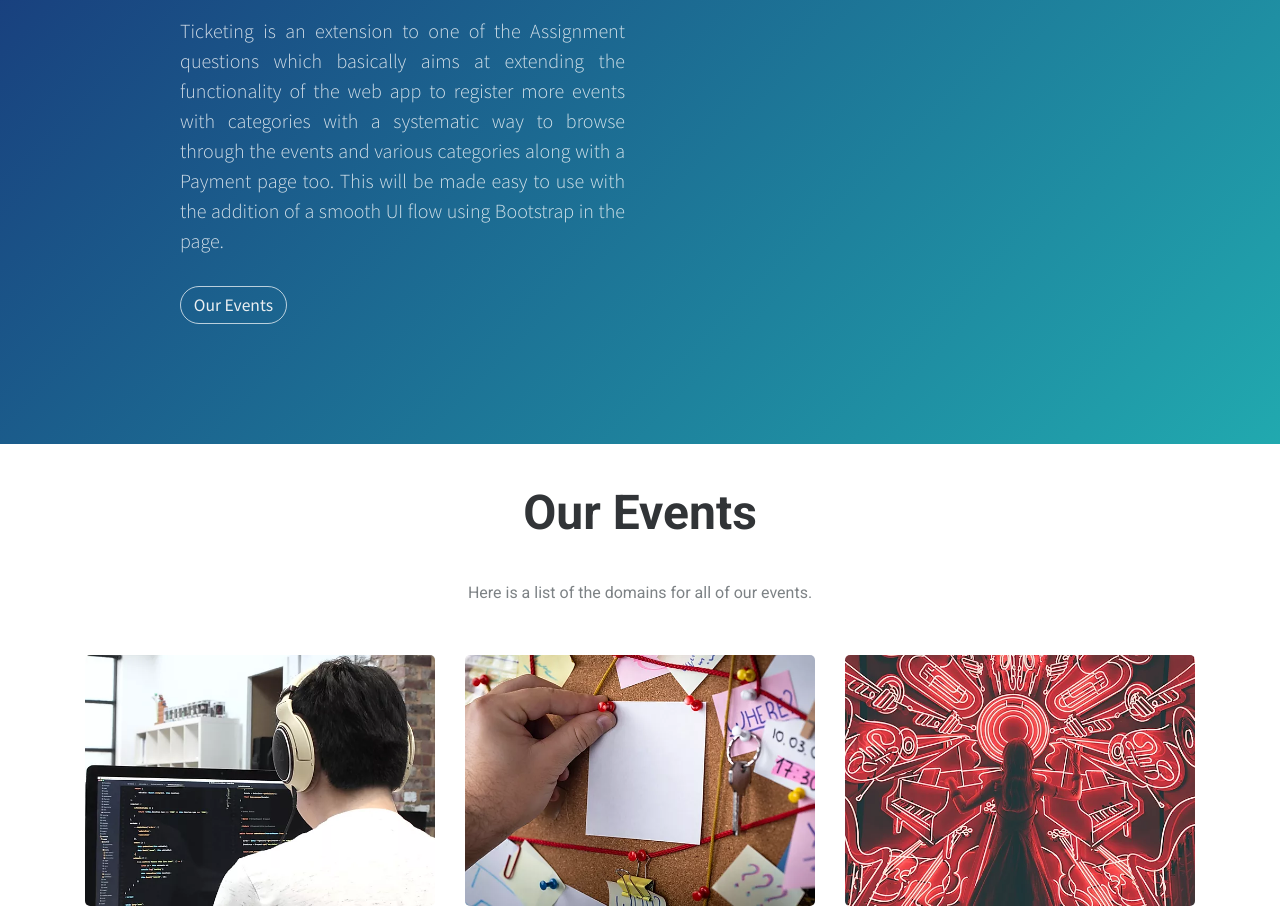
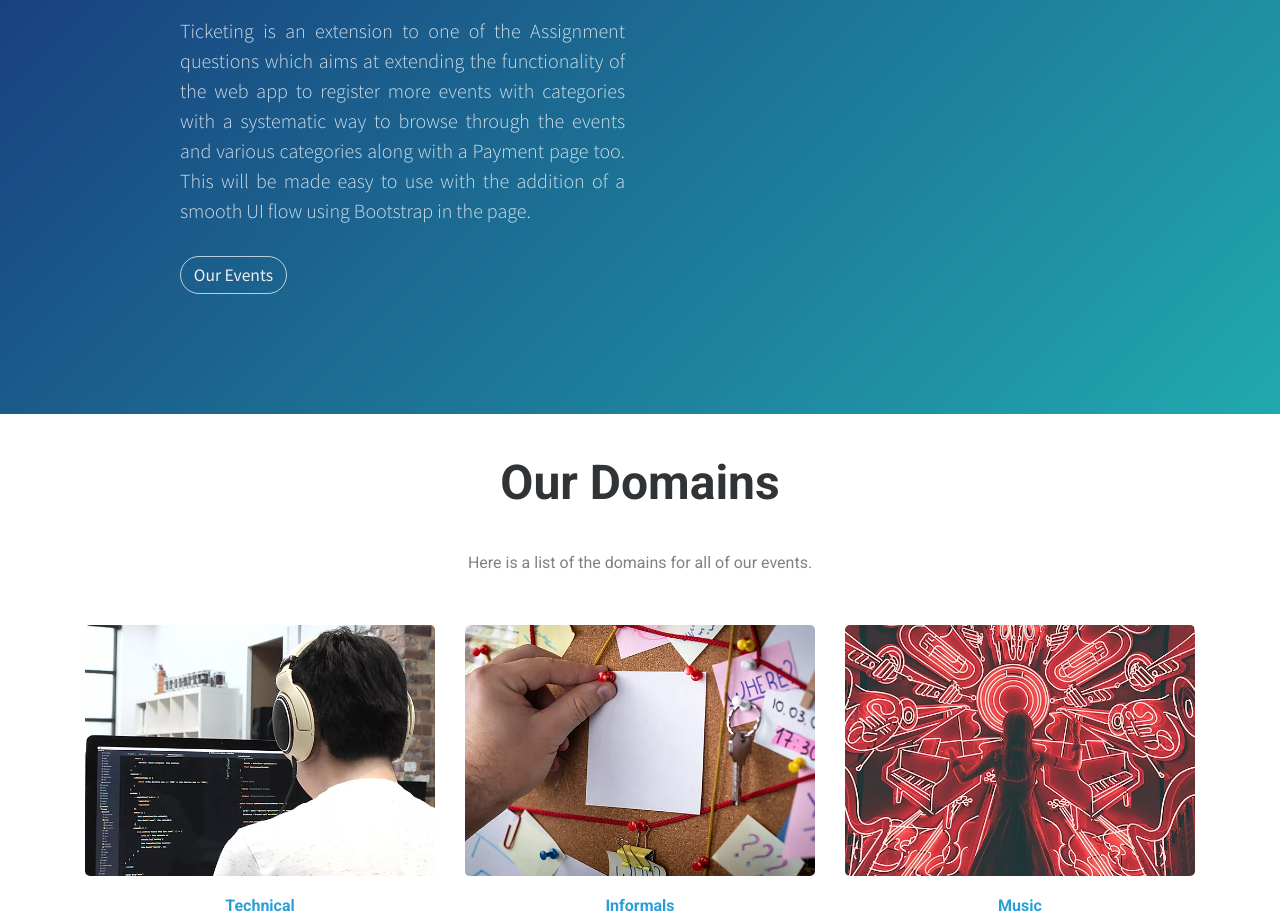
Before and after one commit to temanisparsh/ticketing, a Django app: page / in a window 1280 px wide. Shown: the part 376-1290 px from the top of the page. Run offline with Django 3.2, Linux system fonts and the light colour scheme; data comes from the database, SQL or seed files in the repository; both versions use the stored data as it was after the commit; some libraries are stand-ins or nearby versions.

Commit message:
Added Maps

```diff
--- a/app/templates/app/index.html
+++ b/app/templates/app/index.html
@@ -52,14 +52,14 @@
 
                     <div class="col-12 col-lg-6 col-xl-5 offset-xl-1">
                         <h1>Ticketing</h1>
-                        <p style="text-align:justify;">Ticketing is an extension to one of the Assignment questions which basically aims at extending the functionality of the web app to register more events with categories with a systematic way to browse through the events and various categories along with a Payment page too.
+                        <p style="text-align:justify;">Ticketing is an extension to one of the Assignment questions which aims at extending the functionality of the web app to register more events with categories with a systematic way to browse through the events and various categories along with a Payment page too.
                             This will be made easy to use with the addition of a smooth UI flow using Bootstrap in the page. </p><a class="btn btn-light btn-lg action-button" type="button" href="/events">Our Events</a></div>
 
                     <div class="col-md-5 col-lg-5 offset-lg-1 offset-xl-0 d-none d-lg-block phone-holder">
 
                         <div class="iphone-mockup"><img class="device" src="{% static "assets/img/iphone.svg" %}">
                             <div class="screen">
-                                <img width=100% src="{% static "assets/img/backdrop.png" %}" alt="">
+                                <img style="transform: translateX(-10px); ;width: 108%;" src="{% static "assets/img/backdrop.png" %}" alt="">
                             </div>
                         </div>
 
@@ -80,7 +80,7 @@
         <div class="container">
 
             <div class="intro">
-                <h2 class="text-center">Our Events</h2>
+                <h2 class="text-center">Our Domains</h2>
                 <p class="text-center">Here is a list of the domains for all of our events.</p>
             </div>
 
@@ -88,7 +88,7 @@
             <div class="row articles">
                 {% for category in categories %}
                     <div class="col-sm-6 col-md-4 item"><a href="{% url "category" pk=category.pk %}"><img class="img-fluid" src="/media/{{category.image}}"></a>
-                        <h3 class="name">{{category.name}}</h3>
+                        <h3 class="name"><a href="{% url "category" pk=category.pk %}">{{category.name}}</a></h3>
                         <p class="description">{{category.description}}</p><a class="action" href="{% url "category" pk=category.pk %}"><i class="fa fa-arrow-circle-right"></i></a>
                     </div>
                 {% endfor %}
@@ -105,6 +105,10 @@
             <img src="{% static "assets/img/pinterest.png" %}">
             <img src="{% static "assets/img/twitter.png" %}">
         </a></div>
+
+        <div style="margin-bottom: -10px;">
+            <iframe src="https://www.google.com/maps/embed?pb=!1m18!1m12!1m3!1d6539.828315187118!2d77.53250896158599!3d12.93307838767559!2m3!1f0!2f0!3f0!3m2!1i1024!2i768!4f13.1!3m3!1m2!1s0x3bae3e468d8d36d3%3A0x694d74f6ac640acf!2sPES%20University!5e0!3m2!1sen!2sin!4v1587109701626!5m2!1sen!2sin" width="100%" height="400px"frameborder="0" style="border:0;" allowfullscreen="" aria-hidden="false" tabindex="0"></iframe>
+        </div>
 
     <div class="footer-dark">
         <footer>
@@ -131,7 +135,7 @@
 
                     <div class="col-md-6 item text">
                         <h3>Ticketing</h3>
-                        <p>Ticketing is an extension to one of the Assignment questions which basically aims at extending the functionality of the web app to register more events with categories with a systematic way to browse through the events and various categories along with a Payment page too.
+                        <p>Ticketing is an extension to one of the Assignment questions which aims at extending the functionality of the web app to register more events with categories with a systematic way to browse through the events and various categories along with a Payment page too.
                             This will be made easy to use with the addition of a smooth UI flow using Bootstrap in the page.</p>
                     </div>
 
@@ -141,6 +145,8 @@
                 </div>
 
                 <p class="copyright">Ticketing © 2020</p>
+                <p class="copyright">All content on this website has been taken from <a href="http://www.aatmatrisha.pes.edu">aatmatrisha.pes.edu</a></p>
+                <p class="copyright">Content on the website is for Demo purpose only!</p>
 
             </div>
         </footer>
--- a/app/templates/app/login.html
+++ b/app/templates/app/login.html
@@ -3,7 +3,6 @@
 
 
 {% block content %}
-    <!-- Start: Login Form Dark -->
     <div class="login-dark">
         <form method="post">{% csrf_token %}
             <h2 class="sr-only">Login Form</h2>
@@ -18,5 +17,4 @@
             <div class="form-group"><button class="btn btn-primary btn-block" type="submit">Log In</button></div><a class="already" href="/signup">Don't have an account, Sign up here!</a></form>
 
     </div>
-    <!-- End: Login Form Dark -->
 {% endblock %}
```
Also changed, not shown: app/templates/app/base.html (+10 -14 lines), app/templates/app/category.html (+1 -6 lines), app/templates/app/events.html (+5 -6 lines), app/static/assets/img/backdrop.png, db.sqlite3.
